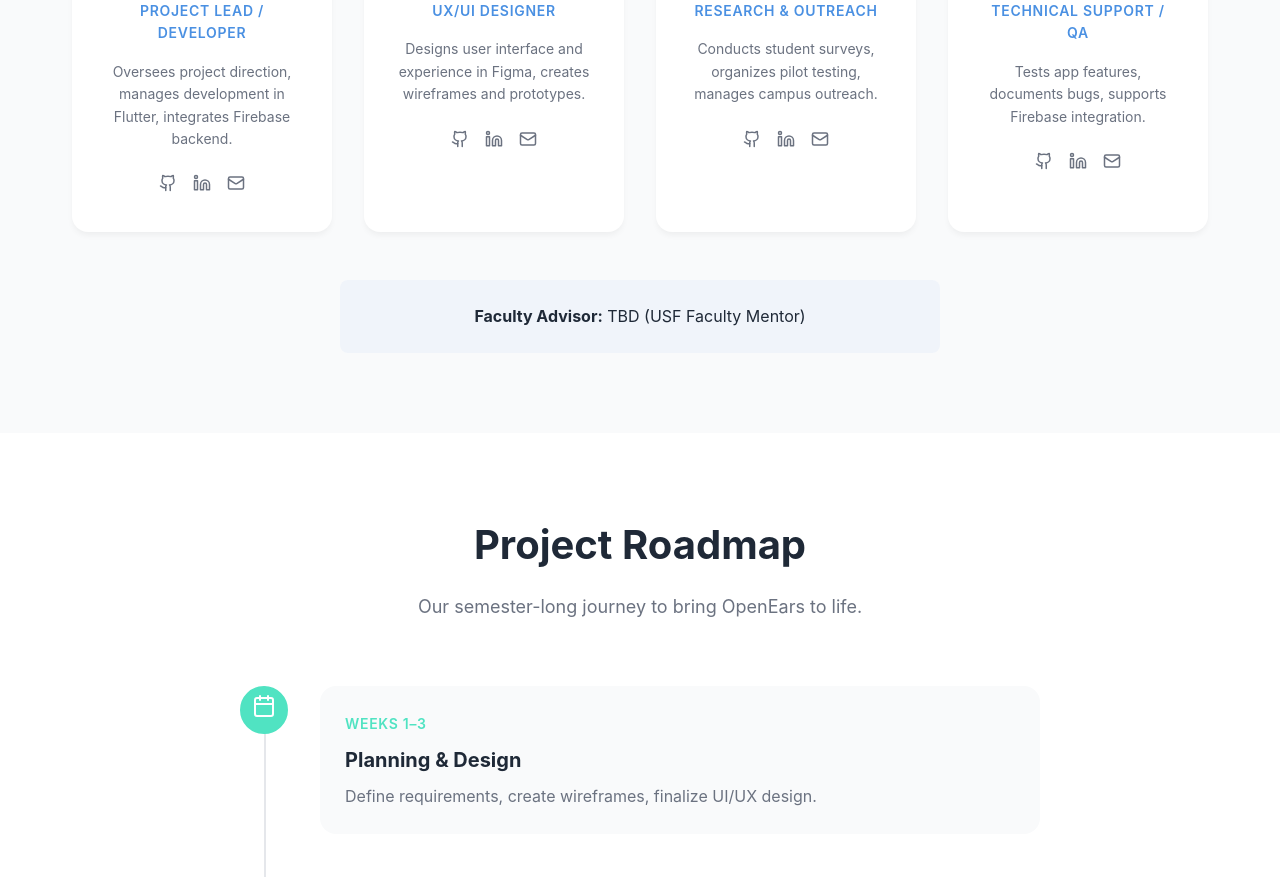
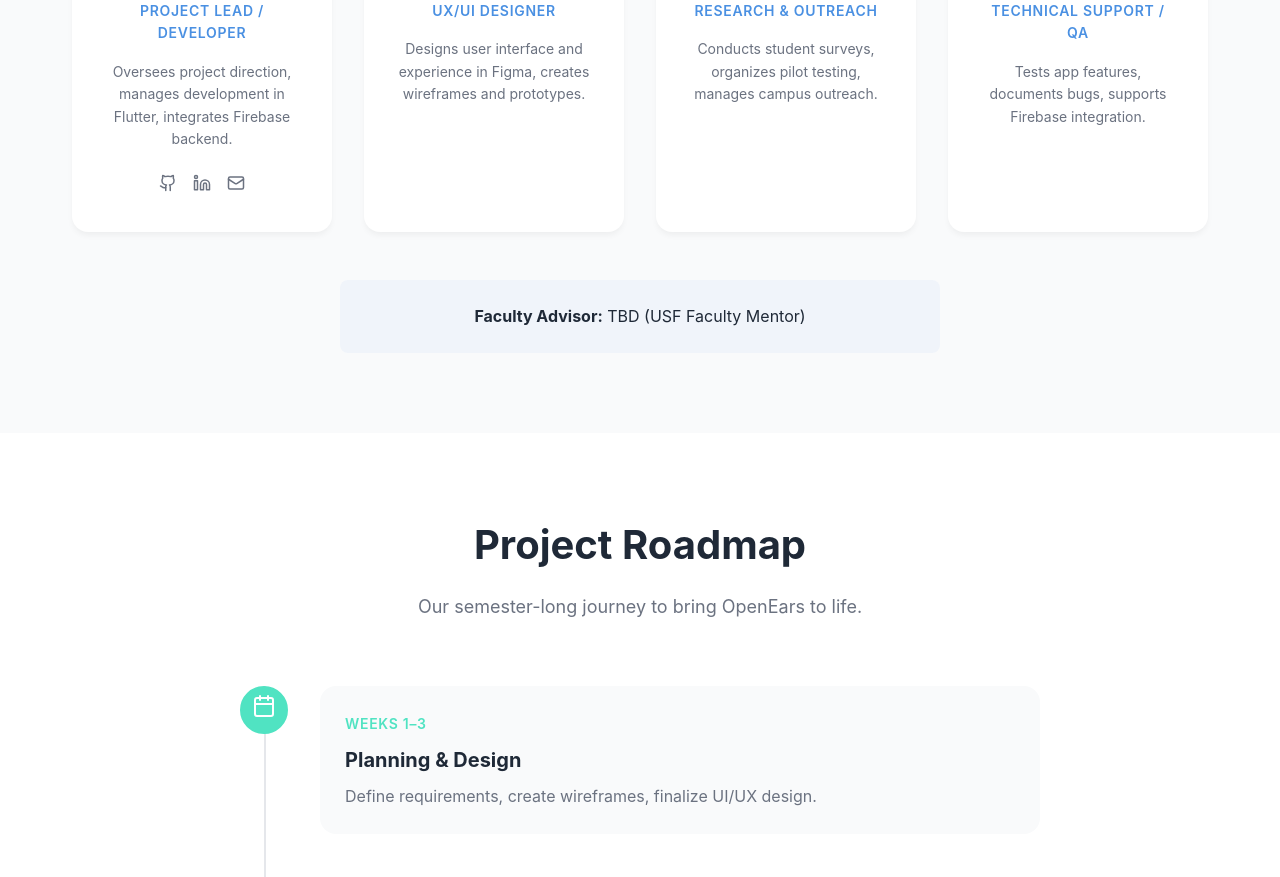
Before and after one commit to jasonkmathew/openears, a React (Vite) app: page / in a window 1280 px wide. Shown: the part 2320-3197 px from the top of the page. Built offline with nearby package versions, Linux system fonts and the light colour scheme.

Commit message:
feat: Add new `Team` component to display team members with their roles, responsibilities, and social links.

```diff
--- a/src/components/Team.jsx
+++ b/src/components/Team.jsx
@@ -6,7 +6,12 @@ const teamMembers = [
     name: "Jason Mathew",
     role: "Project Lead / Developer",
     responsibilities: "Oversees project direction, manages development in Flutter, integrates Firebase backend.",
-    image: "https://ui-avatars.com/api/?name=Jason+Mathew&background=4A90E2&color=fff"
+    image: "https://ui-avatars.com/api/?name=Jason+Mathew&background=4A90E2&color=fff",
+    socials: {
+      github: "https://github.com/jasonkmathew",
+      linkedin: "https://www.linkedin.com/in/jasonkmathew/",
+      email: "jasonkmathewbusiness@gmail.com"
+    }
   },
   {
     name: "Kenn Nguyen",
@@ -48,9 +53,21 @@ const Team = () => {
               <p className="member-responsibilities">{member.responsibilities}</p>
 
               <div className="member-socials">
-                <a href="#" className="social-link" aria-label="Github"><Github size={18} /></a>
-                <a href="#" className="social-link" aria-label="LinkedIn"><Linkedin size={18} /></a>
-                <a href="#" className="social-link" aria-label="Email"><Mail size={18} /></a>
+                {member.socials?.github && (
+                  <a href={member.socials.github} target="_blank" rel="noopener noreferrer" className="social-link" aria-label="Github">
+                    <Github size={18} />
+                  </a>
+                )}
+                {member.socials?.linkedin && (
+                  <a href={member.socials.linkedin} target="_blank" rel="noopener noreferrer" className="social-link" aria-label="LinkedIn">
+                    <Linkedin size={18} />
+                  </a>
+                )}
+                {member.socials?.email && (
+                  <a href={`mailto:${member.socials.email}`} className="social-link" aria-label="Email">
+                    <Mail size={18} />
+                  </a>
+                )}
               </div>
             </div>
           ))}
```
